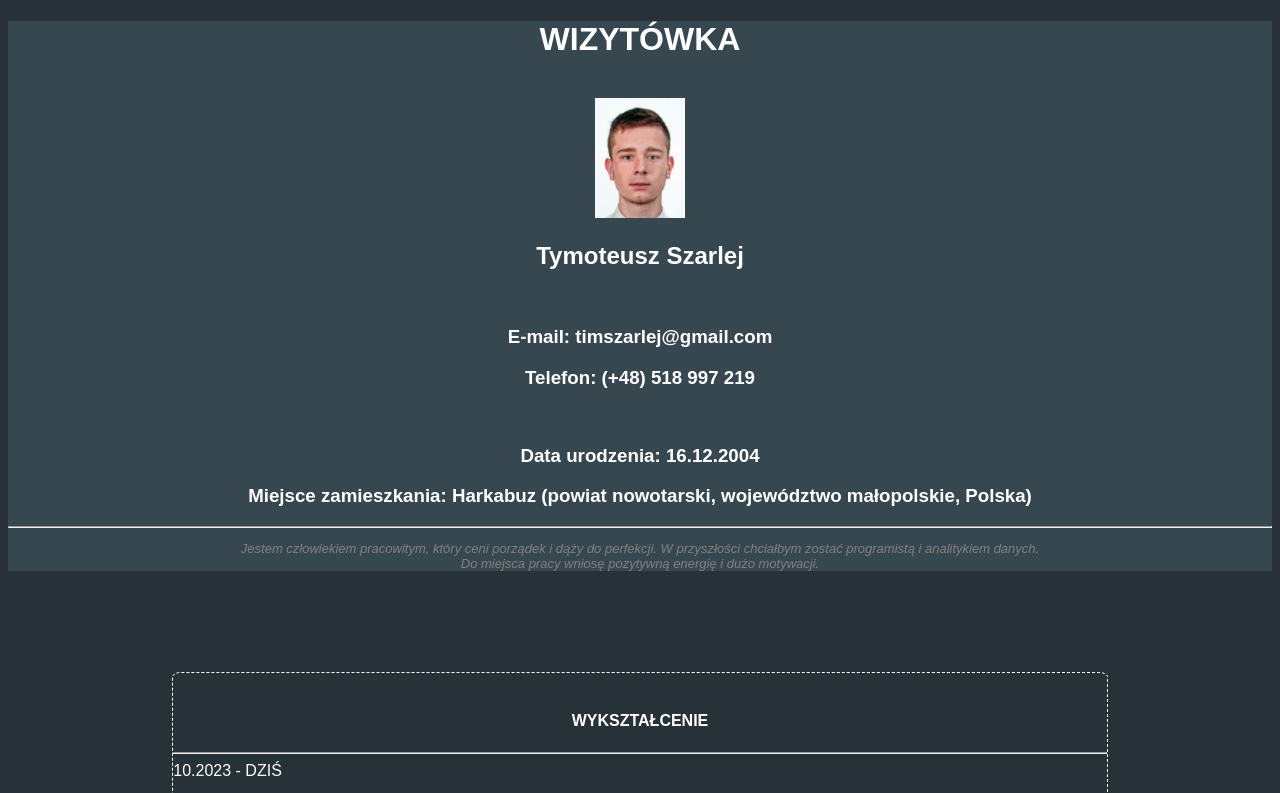
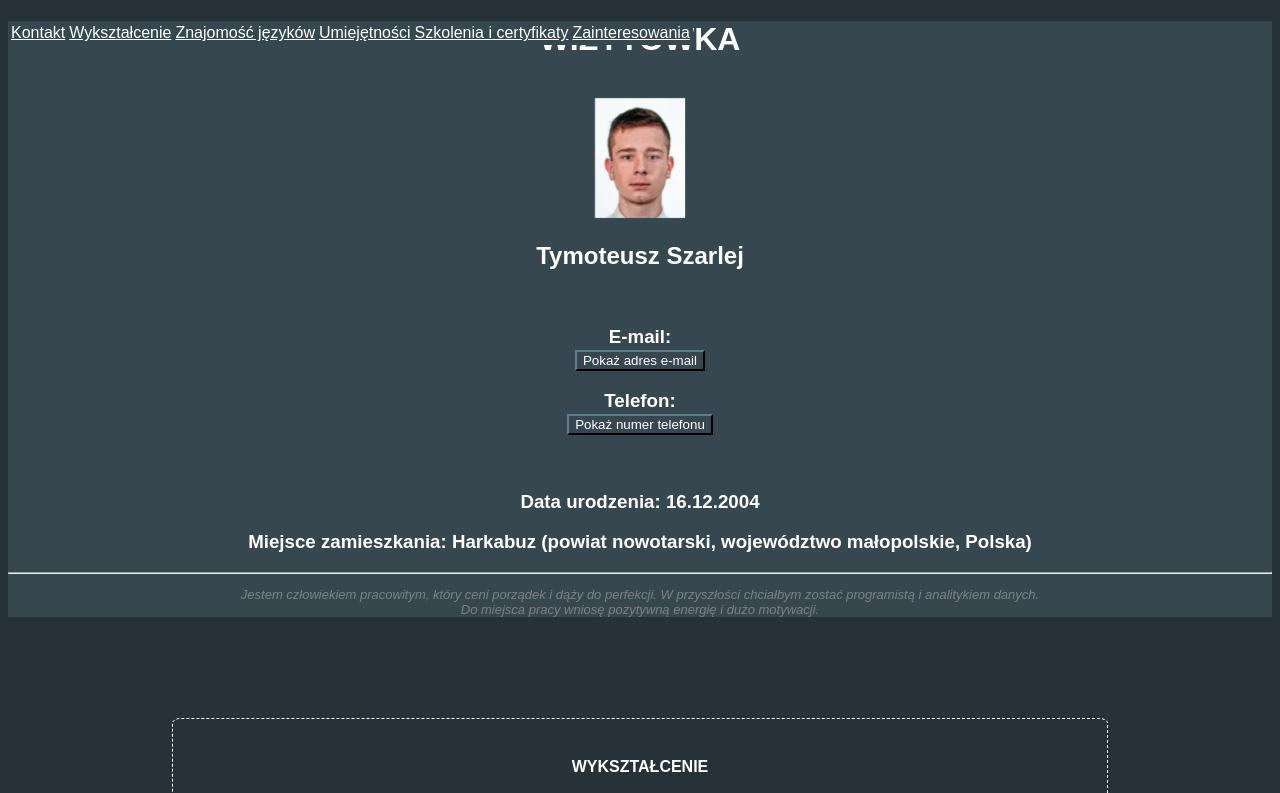
Before and after one commit to Tymek14695/CV, a plain HTML site: page index.html in a window 1280 px wide. Shown: the top 793 px of the page. Drawn offline with Linux system fonts and the light colour scheme.

Commit message:
added js and upgraded index.html

```diff
--- /dev/null
+++ b/app.js
@@ -0,0 +1,6 @@
+function getEmailAdress() {
+    document.getElementById("showEmail").innerHTML = "<p>timszarlej@gmail.com</p>"
+}
+function getPhoneNumber() {
+    document.getElementById("showNumber").innerHTML = "<p>(+48) 518 997 219</p>"
+}
--- a/index.html
+++ b/index.html
@@ -5,21 +5,45 @@
         <meta name="viewport" content="width=device-width, initial-scale=1">
         <title>Tymoteusz Szarlej - Wizytówka</title>
         <link rel="stylesheet" href="style.css">
+        <script src="app.js"></script>
+
     </head>
     <body>
+        <table class="navbar">
+            <tr>
+                <td>
+                    <a href="#contact">Kontakt</a>
+                </td>
+                <td>
+                    <a href="#schools">Wykształcenie</a>
+                </td>
+                <td>
+                    <a href="#languages">Znajomość języków</a>
+                </td>
+                <td>
+                    <a href="#skills">Umiejętności</a>
+                </td>
+                <td>
+                    <a href="#certificates">Szkolenia i certyfikaty</a>
+                </td>
+                <td>
+                    <a href="#hobbies">Zainteresowania</a>
+                </td>
+            </tr>
+        </table>
         <header>
             <h1>WIZYTÓWKA</h1>
             <br>
             <div id="top">
-                <div>
+                <div id="contact">
                     <div id="topleft">
                         <img src="zdj.jpg" alt="Moje aktualne zdjęcie" width="90" height="120">
                     </div>
                     <div id="topright">
                         <h2>Tymoteusz Szarlej</h2>
                         <br>
-                        <h3>E-mail: <b>timszarlej@gmail.com</b></h3>
-                        <h3>Telefon: <b>(+48) 518 997 219</b></h3>
+                        <h3>E-mail: <div id="showEmail"><button onclick="getEmailAdress()">Pokaż adres e-mail</button></div></h3>
+                        <h3>Telefon: <div id="showNumber"><button onclick="getPhoneNumber()">Pokaż numer telefonu</button></div></h3>
                         <br>
                         <h3>Data urodzenia: <b>16.12.2004</b></h3>
                         <h3>Miejsce zamieszkania: <b>Harkabuz</b> (powiat nowotarski, województwo małopolskie, Polska)</h3>
@@ -29,7 +53,7 @@
             <hr>
             <blockquote>Jestem człowiekiem pracowitym, który ceni porządek i dąży do perfekcji. W przyszłości chciałbym zostać programistą i analitykiem danych. <br>Do miejsca pracy wniosę pozytywną energię i dużo motywacji.</blockquote>
         </header>
-            <section>
+            <section id="schools">
                 <br>
                 <h4>WYKSZTAŁCENIE</h4>
                 <hr>
@@ -54,16 +78,16 @@
                 </ul>
                 <br>
             </section>
-            <section>
+            <section id="languages">
                 <br>
                 <h4>ZNAJOMOŚĆ JĘZYKÓW</h4>
                 <hr>
-                <span class="gwiazdka">★★★★★</span> <b>angielski: </b>poziom biegły (C2)<br>
-                <span class="gwiazdka">★★☆☆☆</span> <b>niemiecki: </b>poziom średnio zaawansowany (B1)<br>
-                <span class="gwiazdka">★☆☆☆☆</span> <b>rosyjski: </b>poziom podstawowy (A2)<br>
+                <span class="gwiazdka">★★★★★★</span> <b>angielski: </b>poziom biegły (C2)<br>
+                <span class="gwiazdka">★★★☆☆☆</span> <b>niemiecki: </b>poziom średnio zaawansowany (B1)<br>
+                <span class="gwiazdka">★★☆☆☆☆</span> <b>rosyjski: </b>poziom podstawowy (A2)<br>
                 <br>
             </section>
-            <section>
+            <section id="skills">
                 <br>
                 <h4>UMIEJĘTNOŚCI</h4>
                 <hr>
@@ -76,7 +100,7 @@
                 </ul>
                 <br>
             </section>
-            <section>
+            <section id="certificates">
                 <br>
                 <h4>SZKOLENIA I CERTYFIKATY</h4>
                 <hr>
@@ -88,7 +112,7 @@
                 <span><a href=certificate.pdf>Certyfikat</a> potwierdzający znajomość języka angielskiego na poziomie C2 (biegły/proficient) według wytycznych CEFR</span>
                 <br>
             </section>
-            <section>
+            <section id="hobbies">
                 <br>
                 <h4>ZAINTERESOWANIA</h4>
                 <hr>
--- a/style.css
+++ b/style.css
@@ -1,3 +1,15 @@
+.navbar {
+    background-color: #37474F;
+    color: white;
+    position: fixed;
+    align-items:center;
+    align-self: center;
+    overflow: hidden;
+    text-align: center;
+    display: block;
+}
+
+
 header {
     background-color: #37474F;
     color: white;
@@ -6,6 +18,12 @@ header {
     align-items: center;
     align-self: top;
 
+}
+
+button {
+    color: white;
+    background-color: #37474F;
+    border-color: #263238;
 }
 
 table {
@@ -29,7 +47,7 @@ span {
 }
 
 a {
-    color:lightskyblue;
+    color:white;
     font-style: normal;
 }
 
@@ -96,5 +114,4 @@ footer {
 
 .gwiazdka {
     color:goldenrod;
-    background-color: ;
 }
```
